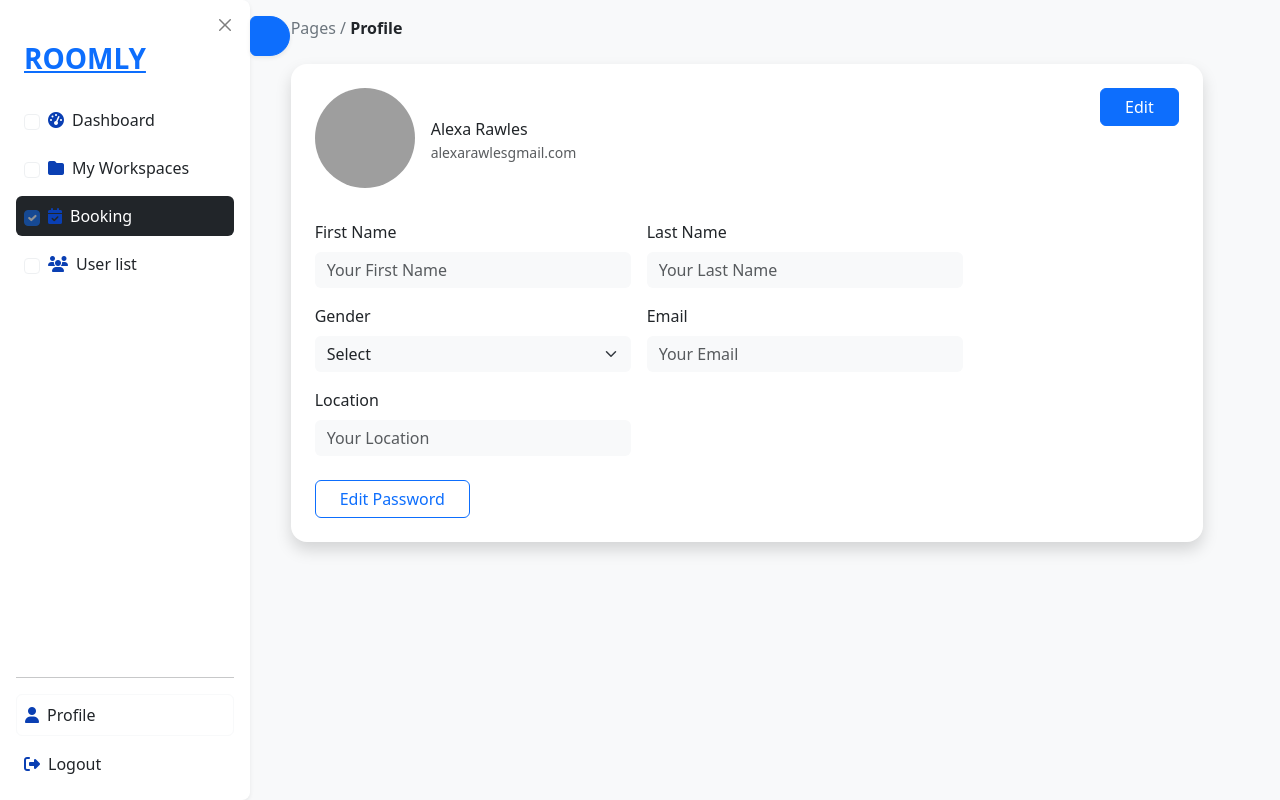
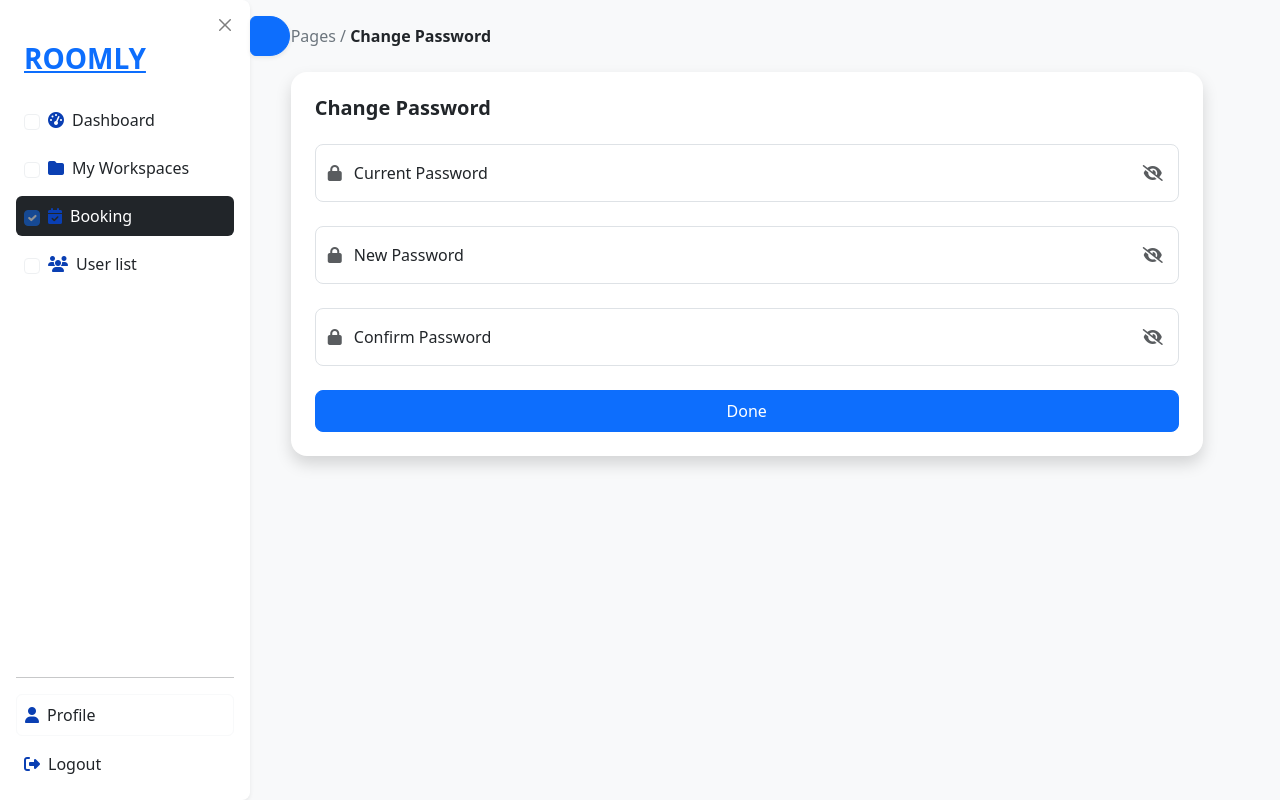
Before and after one commit to Al-Mansori/Roomly, an Angular app in the folder src/frontend/Roomly/: page / in a window 1280 px wide. Built offline with nearby package versions, Linux system fonts and the light colour scheme; grey boxes are pictures that could not be loaded.

Commit message:
create change-password component (UI only)

```diff
--- a/src/frontend/Roomly/src/app/app.component.html
+++ b/src/frontend/Roomly/src/app/app.component.html
@@ -1,2 +1,2 @@
-<app-profile></app-profile>
+<app-change-password></app-change-password>
 <router-outlet></router-outlet>
--- a/src/frontend/Roomly/src/app/app.component.ts
+++ b/src/frontend/Roomly/src/app/app.component.ts
@@ -12,13 +12,14 @@ import { LoginComponent } from "./components/login/login.component";
 import { AuthOtpComponent } from "./components/auth-otp/auth-otp.component";
 import { BookingComponent } from "./components/booking/booking.component";
 import { ProfileComponent } from "./components/profile/profile.component";
+import { ChangePasswordComponent } from "./components/change-password/change-password.component";
 
 @Component({
   selector: 'app-root',
   standalone: true,
   imports: [RouterOutlet, NavAuthComponent, HomeComponent,
     HeroSectionComponent, ContactUsComponent, AboutUsComponent,
-    FooterComponent, SideNavbarComponent, RegisterComponent, LoginComponent, AuthOtpComponent, BookingComponent, ProfileComponent],
+    FooterComponent, SideNavbarComponent, RegisterComponent, LoginComponent, AuthOtpComponent, BookingComponent, ProfileComponent, ChangePasswordComponent],
   templateUrl: './app.component.html',
   styleUrl: './app.component.scss'
 })
--- /dev/null
+++ b/src/frontend/Roomly/src/app/components/change-password/change-password.component.html
@@ -0,0 +1,63 @@
+<div class="change-password bg-light min-vh-100">
+    <div class="container-fluid">
+        <div class="row">
+            <!-- Sidebar -->
+            <div class="col-12 col-md-2 mb-3 mb-md-0">
+                <app-side-navbar></app-side-navbar>
+            </div>
+
+            <!-- Main Content -->
+            <div class="col-12 col-md-9 mx-auto px-4 py-4">
+                <!-- Breadcrumb -->
+                <div class="mb-4">
+                    <span class="text-secondary">Pages / </span>
+                    <span class="text-dark fw-bold">Change Password</span>
+                </div>
+
+                <!-- Change Password Card -->
+                <div class="bg-white rounded-4 shadow p-4">
+                    <h5 class="fw-bold mb-4">Change Password</h5>
+
+                    <form>
+                        <!-- Current Password -->
+                        <div class="form-floating mb-4 position-relative">
+                            <input type="password" class="form-control ps-5 pe-5 rounded-3" id="currentPassword"
+                                placeholder="Current Password" />
+                            <label for="currentPassword">
+                                <i class="fa-solid fa-lock me-2 text-muted"></i> Current Password
+                            </label>
+                            <i class="fa-solid fa-eye-slash position-absolute top-50 end-0 translate-middle-y pe-3 text-muted"
+                                style="cursor: pointer;"></i>
+                        </div>
+
+                        <!-- New Password -->
+                        <div class="form-floating mb-4 position-relative">
+                            <input type="password" class="form-control ps-5 pe-5 rounded-3" id="newPassword"
+                                placeholder="New Password" />
+                            <label for="newPassword">
+                                <i class="fa-solid fa-lock me-2 text-muted"></i> New Password
+                            </label>
+                            <i class="fa-solid fa-eye-slash position-absolute top-50 end-0 translate-middle-y pe-3 text-muted"
+                                style="cursor: pointer;"></i>
+                        </div>
+
+                        <!-- Confirm Password -->
+                        <div class="form-floating mb-4 position-relative">
+                            <input type="password" class="form-control ps-5 pe-5 rounded-3" id="confirmPassword"
+                                placeholder="Confirm Password" />
+                            <label for="confirmPassword">
+                                <i class="fa-solid fa-lock me-2 text-muted"></i> Confirm Password
+                            </label>
+                            <i class="fa-solid fa-eye-slash position-absolute top-50 end-0 translate-middle-y pe-3 text-muted"
+                                style="cursor: pointer;"></i>
+                        </div>
+
+                        <!-- Submit -->
+                        <button type="submit" class="btn btn-primary px-4 py-2 rounded-3 w-100">Done</button>
+                    </form>
+                </div>
+            </div>
+
+        </div>
+    </div>
+</div>
```
Also changed, not shown: src/frontend/Roomly/src/app/components/change-password/change-password.component.ts (added, +13 -0 lines), src/frontend/Roomly/src/app/components/change-password/change-password.component.scss (added), 1 other file (tests, documents, lock files or other folders).
